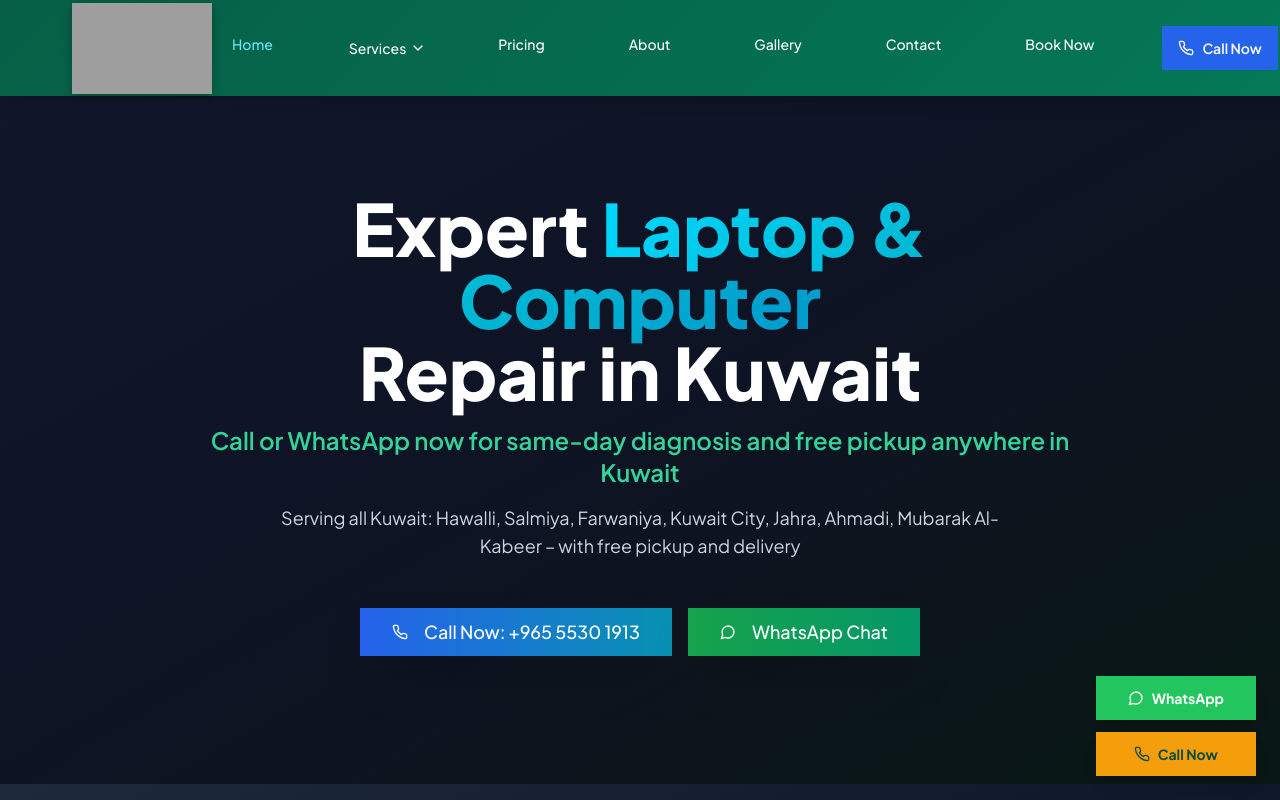
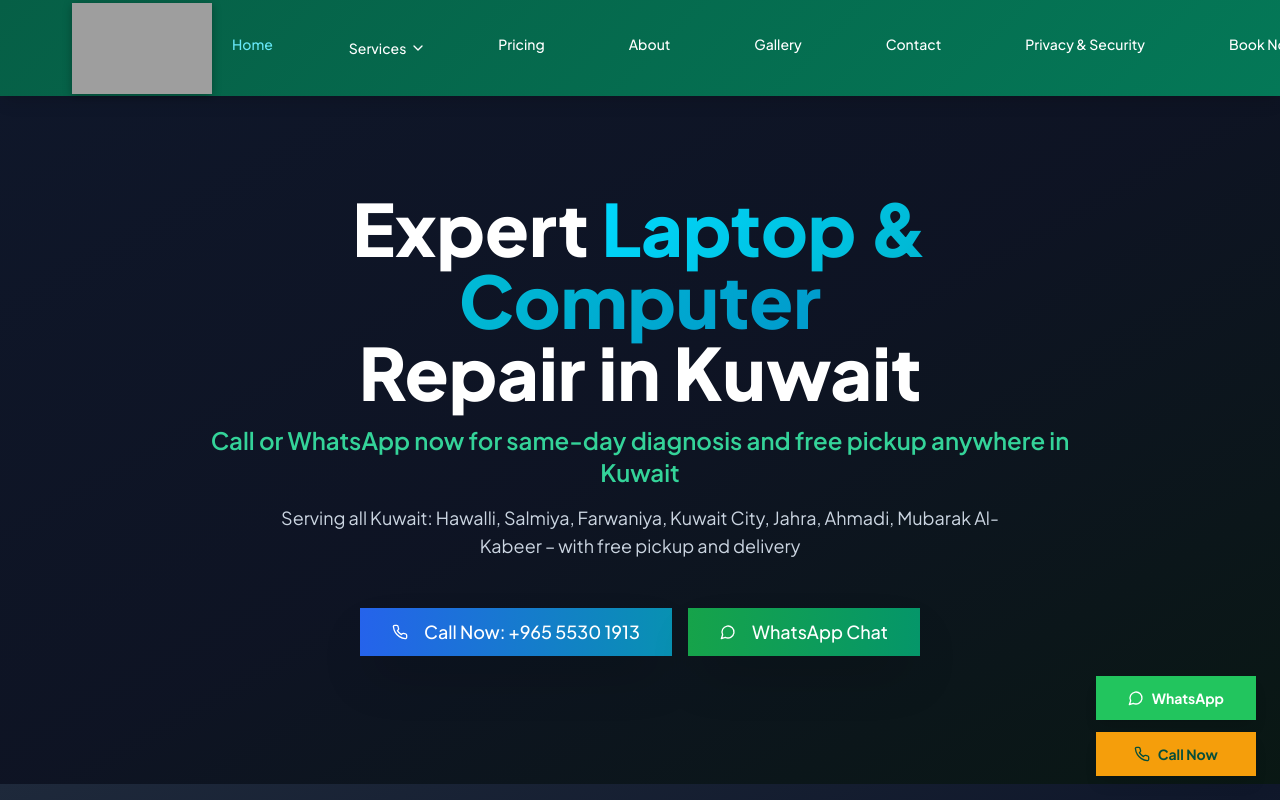
Before and after one commit to quadrillion-q8/kcroc-website-last, a React (Vite) app in the folder app/frontend/: page / in a window 1280 px wide. Shown: the top 800 px of the page. Built offline with nearby package versions, Linux system fonts and the light colour scheme; grey boxes are pictures that could not be loaded; what @metagptx/web-sdk would draw is missing.

Commit message:
Add 'Privacy & Security' link to Header component

```diff
--- a/app/frontend/src/components/Header.tsx
+++ b/app/frontend/src/components/Header.tsx
@@ -17,6 +17,7 @@ export default function Header() {
     { href: '/about', label: 'About' },
     { href: '/gallery', label: 'Gallery' },
     { href: '/contact', label: 'Contact' },
+    { href: '/data-security', label: 'Privacy & Security' },
     { href: '/book', label: 'Book Now' },
   ]
     /* Service sub-links (dropdown / accordion) */
```
